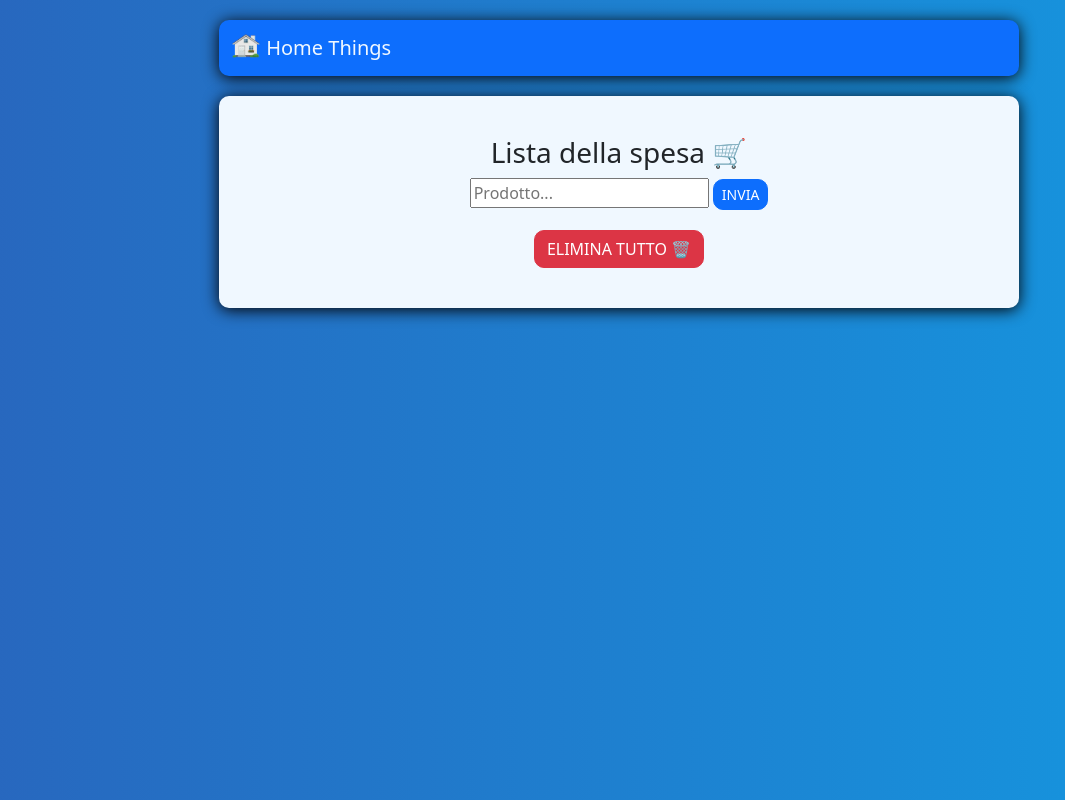
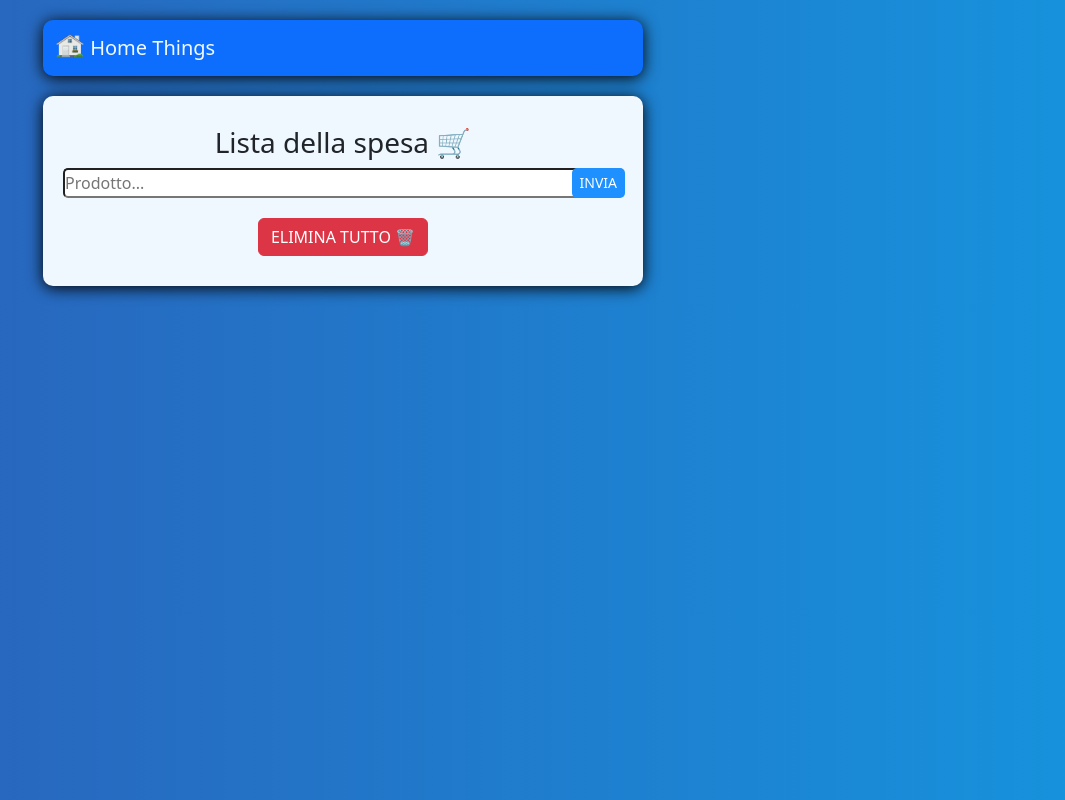
Before and after one commit to GitMax89/Home-Things, a plain HTML site: page index.html in a window 1280 px wide. Shown: the whole page, without its empty margins (21-1086 px from the left). Drawn offline with nearby package versions, Linux system fonts and the light colour scheme; no server answers.

Commit message:
(+) add https-test

```diff
--- a/index.html
+++ b/index.html
@@ -21,7 +21,7 @@
       <form class="shopping-form" id="form">
         <h3 id="title">Lista della spesa 🛒</h3>
         <div class="div-form" id="spesa-div">
-          <input id="text-input" type="text" id="text-input" placeholder="Prodotto...">
+          <input id="text-input" type="text" placeholder="Prodotto...">
           <button type="button" id="spesa-button" class="btn btn-primary btn-sm">INVIA</button>
         </div>
         <button type="button" id="cancella-lista" class="btn btn-danger">ELIMINA TUTTO 🗑️</button>
--- a/index.js
+++ b/index.js
@@ -10,7 +10,6 @@ let elimina = document.getElementById('cancella-lista')
 button.addEventListener('click', addItem)
 elimina.addEventListener('click', removeAllItems)
 document.addEventListener('DOMContentLoaded', displayStorage);
-// document.addEventListener('DOMContentLoaded', displayStorage);
 
 
 // crea il template dell'elemento HTML in lista e ne verifica il contenuto
@@ -49,7 +48,7 @@ function addItem(){
         createItemsList(value)
     }
     else {
-        checkItemsInList(value)
+        // checkItemsInList(value)
         createItemsList(value)
         writeStorage(value)
     }
@@ -59,7 +58,7 @@ function addItem(){
 
 // mostra gli elementi in lista
 async function displayStorage(){
-    const apiURL = fetch('https://vimaxnas.ddns.net:3000/lista')
+    const apiURL = fetch('https://192.168.178.99:3000/lista')
     // gestisci il successo
     .then(response => response.json())  // converto in json
     .then(json => {
@@ -84,7 +83,7 @@ function writeStorage(value){
         product: `${value}`
     }
 
-    fetch('https://vimaxnas.ddns.net:3000/lista', {
+    fetch('https://192.168.178.99:3000/lista', {
         method: "POST",
         body: JSON.stringify(data),
         headers: {"Content-type": "application/json; charset=UTF-8"}
@@ -102,7 +101,7 @@ function checkItemsInList(value){
 
             let num = json.length
             let id = json[`${num}`].num
-            fetch('https://vimaxnas.ddns.net:3000/lista/' + id, {
+            fetch('https://192.168.178.99:3000/lista/' + id, {
                 method: 'DELETE',
             })
             .then(res => res.json()) // or res.json()
@@ -121,7 +120,7 @@ function removeItems(value){
             a = json[`${i}`]
             if (value == a.product){
                 let id = a.id
-                fetch('https://vimaxnas.ddns.net:3000/lista/' + id, {
+                fetch('https://192.168.178.99:3000/lista/' + id, {
                     method: 'DELETE',
                 })
                 .then(res => res.json()) // or res.json()
@@ -147,7 +146,7 @@ function removeAllItems(){
                     p.remove();
                 }, 3000)
             } else {
-                fetch('https://vimaxnas.ddns.net:3000/lista/' + a, {
+                fetch('https://192.168.178.99:3000/lista/' + a, {
                 method: 'DELETE',
                 })
                 .then(res => res.json()) // or res.json()
--- a/style.css
+++ b/style.css
@@ -10,9 +10,9 @@ nav.navbar{
     margin-bottom: 20px;
     margin-left: 20px;
     margin-right: 20px;
-    max-width: 800px;
-    margin-right:auto;
-    margin-left:auto;
+    max-width: 600px;
+    margin-right:5%;
+    margin-left:5%;
 }
 a.navbar-brand{
     color: aliceblue;
@@ -27,28 +27,19 @@ section.section-center{
     background-color: aliceblue;
     margin-top: 20px;
     margin-bottom: 20px;
-    margin-left: 20px;
-    margin-right: 20px;
     border-radius: 10px;
     height: fit-content;
     text-align: center;
     padding: 20px;
-    max-width: 800px;
-    margin-right:auto;
-    margin-left:auto;
+    max-width: 600px;
+    margin-right:5%;
+    margin-left:5%;
 }
 form.shopping-form{
-    margin-top: 20px;
-    margin-bottom: 20px;
+    margin-top: 10px;
+    margin-bottom: 10px;
     margin-left: 0px;
     margin-right: 0px;
-}
-input#text{
-    width: 77%;
-    border-radius: 10px;
-}
-button.btn{
-    border-radius: 10px;
 }
 
 /* element list */
@@ -63,3 +54,31 @@ p {
 button#cancella-lista{
     margin-top: 20px;
 }
+
+button#spesa-button{
+    position: absolute;
+    top: 0;
+    border-radius: 5px;
+    right: 0px;
+    z-index: 2;
+    border: none;
+    top: 0px;
+    height: 30px;
+    cursor: pointer;
+    color: white;
+    background-color: #1e90ff;
+    transform: translateX(2px);
+}
+
+input#text-input{
+    margin: 0px;
+    padding: 0px;
+    width: 100%;
+    outline: none;
+    height: 30px;
+    border-radius: 5px;
+}
+
+div.div-form{
+    position: relative;
+}
```
